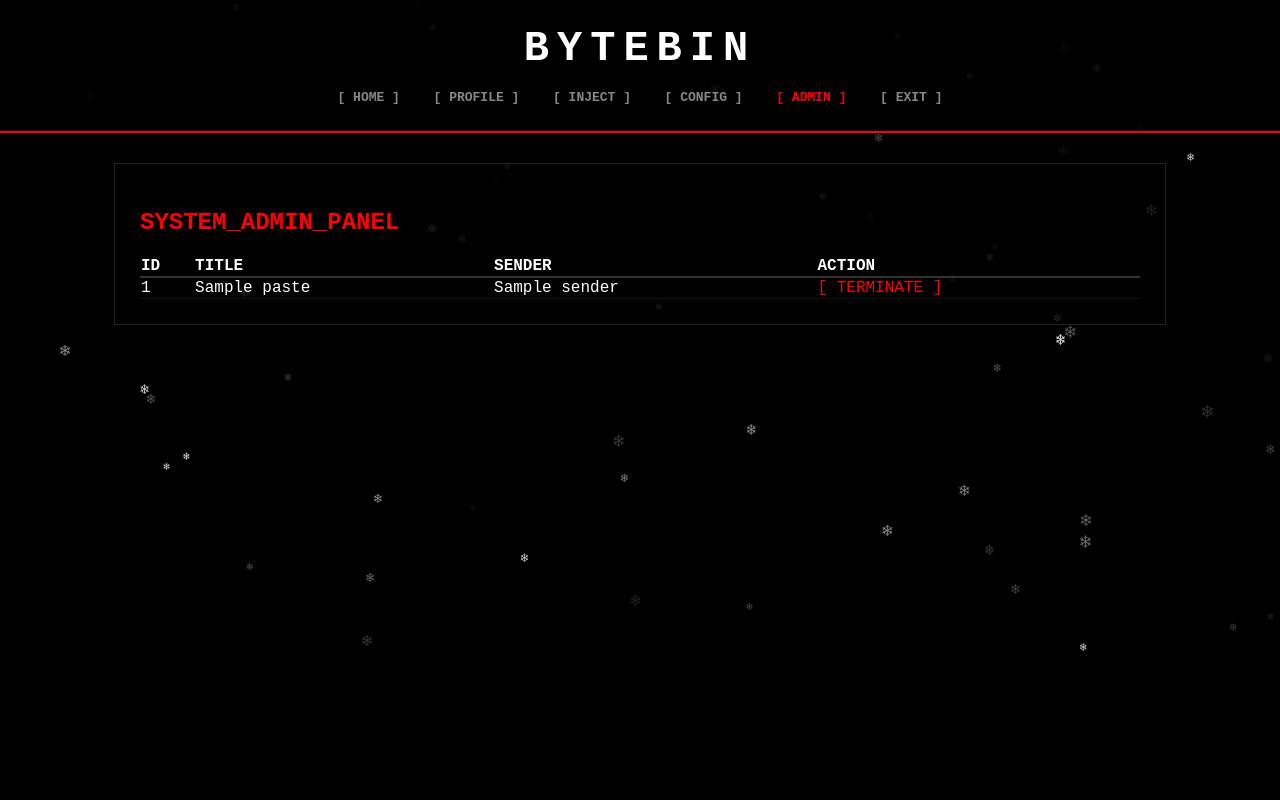
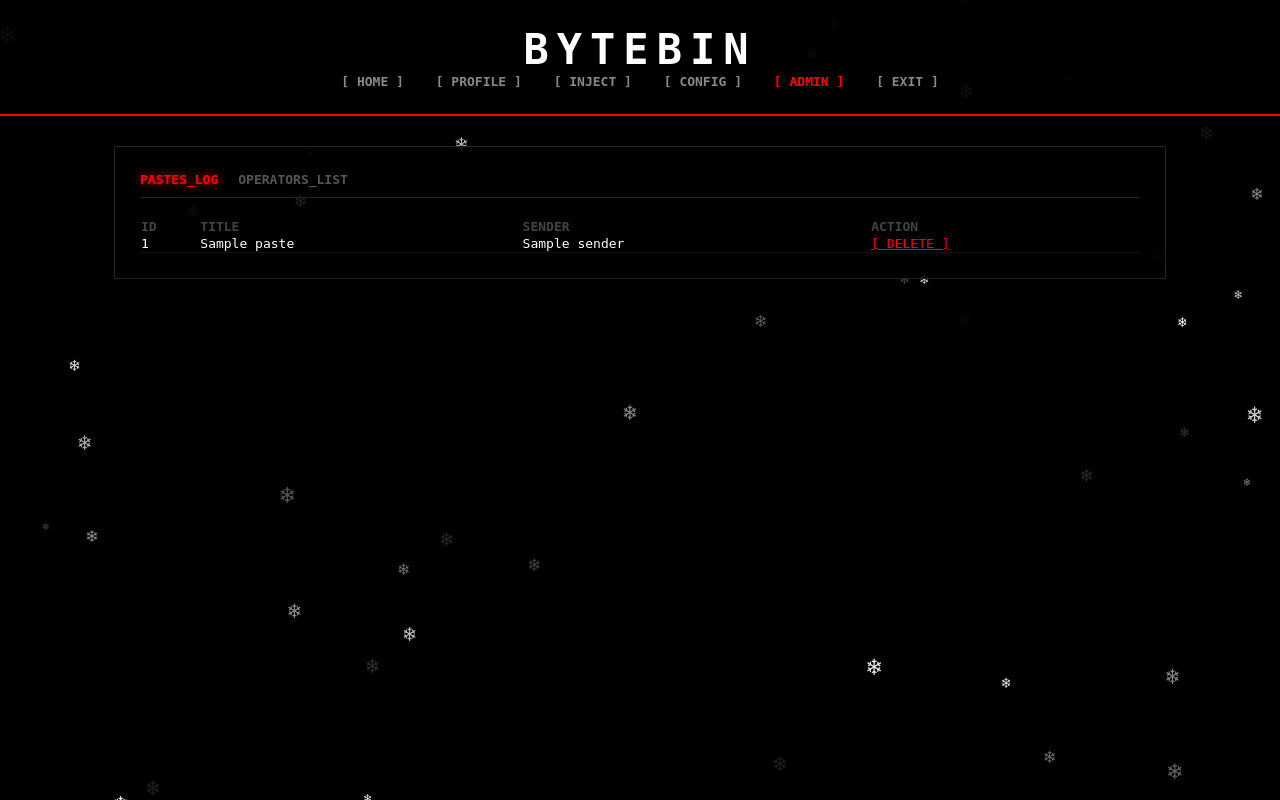
Before and after one commit to googldorks-beep/Secret, a Flask app: page /admin in a window 1280 px wide. Run offline with Flask 3, Linux system fonts and the light colour scheme; the visitor is signed in with stand-in values (Sample User, id 1); grey boxes marked "Sample" are stand-in pictures; a database or web service that is not in the repository returns one stand-in record (values such as "Sample title"); some libraries are stand-ins or nearby versions.

Commit message:
V270: Admin Panel Overhaul with User Management

```diff
--- a/server.py
+++ b/server.py
@@ -9,7 +9,7 @@ except ImportError:
     pass
 
 app = Flask(__name__)
-app.secret_key = os.environ.get('SECRET_KEY', 'TOTAL_V220_WAXUES')
+app.secret_key = os.environ.get('SECRET_KEY', 'OVERLORD_V270')
 DB_URL = os.environ.get('DATABASE_URL')
 
 def get_db():
@@ -18,25 +18,6 @@ def get_db():
         conn = psycopg2.connect(DB_URL, cursor_factory=RealDictCursor, connect_timeout=10)
         return conn
     except: return None
-
-def init_db():
-    conn = get_db()
-    if not conn: return
-    cur = conn.cursor()
-    # Обновляем структуру: добавляем avatar_url и таблицу банов
-    cur.execute("ALTER TABLE users ADD COLUMN IF NOT EXISTS avatar_url TEXT DEFAULT ''")
-    cur.execute("ALTER TABLE users ADD COLUMN IF NOT EXISTS is_banned BOOLEAN DEFAULT FALSE")
-    cur.execute("""CREATE TABLE IF NOT EXISTS pastes (
-        id SERIAL PRIMARY KEY, sender TEXT, title TEXT, content TEXT,
-        style TEXT DEFAULT 'dark-blue', views INTEGER DEFAULT 0,
-        likes INTEGER DEFAULT 0, dislikes INTEGER DEFAULT 0,
-        created_at TIMESTAMP DEFAULT CURRENT_TIMESTAMP
-    )""")
-    cur.execute("""CREATE TABLE IF NOT EXISTS comments (
-        id SERIAL PRIMARY KEY, paste_id INTEGER REFERENCES pastes(id) ON DELETE CASCADE,
-        sender TEXT, text TEXT, created_at TIMESTAMP DEFAULT CURRENT_TIMESTAMP
-    )""")
-    conn.commit(); cur.close(); conn.close()
 
 @app.route('/')
 def index():
@@ -55,7 +36,7 @@ def register():
             cur.execute("INSERT INTO users (username, password_hash) VALUES (%s, %s)", (u, h))
             conn.commit()
             return redirect('/login')
-        except: flash("User already exists!")
+        except: return "User exists"
         finally: cur.close(); conn.close()
     return render_template('register.html')
 
@@ -68,10 +49,43 @@ def login():
         cur.execute("SELECT * FROM users WHERE username=%s AND password_hash=%s", (u, h))
         user = cur.fetchone(); cur.close(); conn.close()
         if user:
-            if user['is_banned']: return "YOU ARE BANNED"
             session.update({'user':user['username'], 'role':user['role'], 'bg':user['bg_url'], 'music':user['music_url'], 'avatar':user['avatar_url']})
             return redirect('/')
     return render_template('login.html')
+
+@app.route('/admin')
+def admin():
+    if session.get('role') != 'Owner': abort(403)
+    conn = get_db(); cur = conn.cursor()
+    cur.execute("SELECT * FROM pastes ORDER BY id DESC")
+    p = cur.fetchall()
+    cur.execute("SELECT * FROM users ORDER BY reg_date DESC")
+    u = cur.fetchall(); cur.close(); conn.close()
+    return render_template('admin.html', pastes=p, users=u)
+
+@app.route('/admin/promote/<int:uid>')
+def promote(uid):
+    if session.get('role') != 'Owner': abort(403)
+    conn = get_db(); cur = conn.cursor()
+    cur.execute("UPDATE users SET role = 'Admin' WHERE id = %s AND role != 'Owner'", (uid,))
+    conn.commit(); cur.close(); conn.close()
+    return redirect('/admin')
+
+@app.route('/admin/delete_user/<int:uid>')
+def delete_user(uid):
+    if session.get('role') != 'Owner': abort(403)
+    conn = get_db(); cur = conn.cursor()
+    cur.execute("DELETE FROM users WHERE id = %s AND role != 'Owner'", (uid,))
+    conn.commit(); cur.close(); conn.close()
+    return redirect('/admin')
+
+@app.route('/delete_paste/<int:pid>')
+def delete_paste(pid):
+    if session.get('role') not in ['Owner', 'Admin']: abort(403)
+    conn = get_db(); cur = conn.cursor()
+    cur.execute("DELETE FROM pastes WHERE id = %s", (pid,))
+    conn.commit(); cur.close(); conn.close()
+    return redirect('/admin')
 
 @app.route('/profile/<username>')
 def profile(username):
@@ -83,6 +97,28 @@ def profile(username):
     p = cur.fetchall(); cur.close(); conn.close()
     return render_template('profile.html', u=u, pastes=p)
 
+@app.route('/paste/<int:pid>', methods=['GET', 'POST'])
+def view(pid):
+    conn = get_db(); cur = conn.cursor()
+    if request.method == 'POST' and 'user' in session:
+        txt = request.form.get('comment')
+        cur.execute("INSERT INTO comments (paste_id, sender, text) VALUES (%s,%s,%s)", (pid, session['user'], txt))
+        conn.commit()
+    cur.execute("UPDATE pastes SET views = views + 1 WHERE id = %s", (pid,))
+    cur.execute("SELECT * FROM pastes WHERE id = %s", (pid,))
+    p = cur.fetchone()
+    cur.execute("SELECT * FROM comments WHERE paste_id = %s ORDER BY created_at DESC", (pid,))
+    c = cur.fetchall(); cur.close(); conn.close()
+    return render_template('view.html', p=p, comments=c)
+
+@app.route('/vote/<int:pid>/<type>')
+def vote(pid, type):
+    col = "likes" if type == "up" else "dislikes"
+    conn = get_db(); cur = conn.cursor()
+    cur.execute(f"UPDATE pastes SET {col} = {col} + 1 WHERE id = %s", (pid,))
+    conn.commit(); cur.close(); conn.close()
+    return redirect(f'/paste/{pid}')
+
 @app.route('/settings', methods=['GET', 'POST'])
 def settings():
     if 'user' not in session: return redirect('/login')
@@ -92,36 +128,8 @@ def settings():
         cur.execute("UPDATE users SET bg_url=%s, music_url=%s, status=%s, avatar_url=%s WHERE username=%s", (bg, mu, st, av, session['user']))
         conn.commit(); cur.close(); conn.close()
         session.update({'bg':bg, 'music':mu, 'avatar':av})
+        return redirect('/settings')
     return render_template('settings.html')
-
-@app.route('/admin')
-def admin():
-    if session.get('role') != 'Owner': abort(403)
-    conn = get_db(); cur = conn.cursor()
-    cur.execute("SELECT * FROM users ORDER BY id DESC")
-    u = cur.fetchall()
-    cur.execute("SELECT * FROM pastes ORDER BY id DESC")
-    p = cur.fetchall(); cur.close(); conn.close()
-    return render_template('admin.html', users=u, pastes=p)
-
-@app.route('/ban/<username>')
-def ban(username):
-    if session.get('role') != 'Owner': abort(403)
-    conn = get_db(); cur = conn.cursor()
-    cur.execute("UPDATE users SET is_banned = NOT is_banned WHERE username=%s", (username,))
-    conn.commit(); cur.close(); conn.close()
-    return redirect('/admin')
-
-@app.route('/paste/<int:pid>')
-def view(pid):
-    conn = get_db(); cur = conn.cursor()
-    cur.execute("UPDATE pastes SET views = views + 1 WHERE id = %s", (pid,))
-    cur.execute("SELECT * FROM pastes WHERE id = %s", (pid,))
-    p = cur.fetchone()
-    cur.execute("SELECT * FROM comments WHERE paste_id = %s ORDER BY created_at DESC", (pid,))
-    c = cur.fetchall(); cur.close(); conn.close()
-    if not p: abort(404)
-    return render_template('view.html', p=p, comments=c)
 
 @app.route('/add', methods=['GET', 'POST'])
 def add():
@@ -138,5 +146,4 @@ def add():
 def logout(): session.clear(); return redirect('/')
 
 if __name__ == "__main__":
-    init_db()
     app.run(host='0.0.0.0', port=int(os.environ.get("PORT", 8080)))
--- a/templates/admin.html
+++ b/templates/admin.html
@@ -1,15 +1,60 @@
 {% extends "layout.html" %}
 {% block content %}
-<h2 style="color:red;">SYSTEM_ADMIN_PANEL</h2>
-<table style="width: 100%; text-align: left; border-collapse: collapse;">
-    <tr style="border-bottom: 2px solid #333;"><th>ID</th><th>TITLE</th><th>SENDER</th><th>ACTION</th></tr>
+<style>
+    .admin-nav { display: flex; gap: 20px; border-bottom: 1px solid #222; margin-bottom: 20px; padding-bottom: 10px; }
+    .admin-nav a { color: #555; text-decoration: none; cursor: pointer; font-weight: bold; }
+    .admin-nav a.active { color: var(--red); text-shadow: 0 0 10px var(--red); }
+
+    .user-grid { display: grid; grid-template-columns: repeat(auto-fill, minmax(200px, 1fr)); gap: 15px; }
+    .user-card { background: rgba(255,255,255,0.03); border: 1px solid #222; padding: 15px; text-align: center; border-radius: 8px; }
+    .user-card img { width: 60px; height: 60px; border-radius: 50%; border: 2px solid #333; margin-bottom: 10px; object-fit: cover; }
+    .role-badge { font-size: 10px; padding: 2px 6px; border-radius: 4px; background: #111; color: #888; }
+    .role-owner { color: var(--red); border: 1px solid var(--red); }
+</style>
+
+<div class="admin-nav">
+    <a onclick="showTab('pastes')" id="p-tab" class="active">PASTES_LOG</a>
+    <a onclick="showTab('users')" id="u-tab">OPERATORS_LIST</a>
+</div>
+
+<div id="pastes-section">
+    <table style="width: 100%; border-collapse: collapse; font-size: 13px;">
+        <tr style="text-align: left; color: #444;"><th>ID</th><th>TITLE</th><th>SENDER</th><th>ACTION</th></tr>
         {% for p in pastes %}
         <tr style="border-bottom: 1px solid #111;">
             <td>{{ p.id }}</td>
             <td>{{ p.title }}</td>
             <td>{{ p.sender }}</td>
-        <td><a href="/delete/{{ p.id }}" style="color: red; text-decoration: none;">[ TERMINATE ]</a></td>
+            <td><a href="/delete_paste/{{ p.id }}" style="color: red;">[ DELETE ]</a></td>
         </tr>
         {% endfor %}
     </table>
+</div>
+
+<div id="users-section" style="display: none;">
+    <div class="user-grid">
+        {% for u in users %}
+        <div class="user-card">
+            <img src="{{ u.avatar_url if u.avatar_url else 'https://i.imgur.com/6VBx3io.png' }}">
+            <div style="font-weight: bold;">{{ u.username }}</div>
+            <div class="role-badge {{ 'role-owner' if u.role == 'Owner' else '' }}">{{ u.role }}</div>
+            <div style="margin-top: 10px; display: flex; flex-direction: column; gap: 5px;">
+                {% if u.role != 'Owner' %}
+                <a href="/admin/promote/{{ u.id }}" style="color: lime; font-size: 10px;">[ PROMOTE ]</a>
+                <a href="/admin/delete_user/{{ u.id }}" style="color: red; font-size: 10px;">[ TERMINATE ]</a>
+                {% endif %}
+            </div>
+        </div>
+        {% endfor %}
+    </div>
+</div>
+
+<script>
+    function showTab(tab) {
+        document.getElementById('pastes-section').style.display = (tab === 'pastes') ? 'block' : 'none';
+        document.getElementById('users-section').style.display = (tab === 'users') ? 'block' : 'none';
+        document.getElementById('p-tab').className = (tab === 'pastes') ? 'active' : '';
+        document.getElementById('u-tab').className = (tab === 'users') ? 'active' : '';
+    }
+</script>
 {% endblock %}
--- a/templates/layout.html
+++ b/templates/layout.html
@@ -2,91 +2,36 @@
 <html>
 <head>
     <style>
-        :root { --red: #ff0000; --green: #00ff41; --purple: #bc13fe; --gold: #ffd700; --orange: #ff4500; --blue: #00f2ff; }
+        :root { --red: #ff0000; --green: #00ff41; --purple: #bc13fe; --gold: #ffd700; --orange: #ff4500; }
         body {
             background: #000 url('{{ session.bg }}') fixed center;
-            background-size: cover;
-            color: #fff;
-            font-family: 'Courier New', monospace;
-            margin: 0;
-            overflow-x: hidden;
+            background-size: cover; color: #fff; font-family: monospace;
+            margin: 0; min-height: 100vh; position: relative;
         }
-        header { background: rgba(0,0,0,0.9); border-bottom: 2px solid var(--red); padding: 25px; text-align: center; position: relative; z-index: 10; }
-
-        .main-title { color: #ffffff; font-size: 42px; letter-spacing: 8px; margin: 0; text-transform: uppercase; font-weight: bold; }
+        header { background: rgba(0,0,0,0.9); border-bottom: 2px solid var(--red); padding: 25px; text-align: center; position: relative; z-index: 100; }
+        .main-title { color: #fff; font-size: 42px; letter-spacing: 8px; margin: 0; font-weight: bold; text-transform: uppercase; }
         .waxues-nick { background: linear-gradient(90deg, red, orange, yellow, lime, cyan, blue, violet, red); -webkit-background-clip: text; color: transparent; background-size: 200%; animation: r 3s linear infinite; font-weight: bold; }
         @keyframes r { to { background-position: 200%; } }
+        nav a { color: #888; text-decoration: none; margin: 0 12px; font-weight: bold; font-size: 13px; }
+        nav a:hover { color: #fff; }
+        .container { max-width: 1000px; margin: 30px auto; background: rgba(0,0,0,0.85); padding: 25px; border: 1px solid #222; position: relative; z-index: 100; }
 
-        nav { margin-top: 15px; }
-        nav a { color: #888; text-decoration: none; margin: 0 12px; font-weight: bold; font-size: 13px; }
-        nav a:hover { color: #fff; text-shadow: 0 0 5px #fff; }
+        .paste-row { display: block; text-decoration: none; color: inherit; padding: 25px; margin-bottom: 20px; transition: 0.3s; border-radius: 4px; }
+        .glow-red { background: rgba(255, 0, 0, 0.1); border: 1px solid var(--red); box-shadow: 0 0 20px rgba(255, 0, 0, 0.3), inset 0 0 15px rgba(255, 0, 0, 0.2); }
+        .glow-rainbow { background: rgba(255,255,255,0.05); border: 1px solid #fff; box-shadow: 0 0 20px rgba(255,255,255,0.2); }
 
-        .container { max-width: 1000px; margin: 30px auto; background: rgba(0,0,0,0.85); padding: 25px; border: 1px solid #222; position: relative; z-index: 10; }
+        .avatar-img { width: 120px; height: 120px; border-radius: 50%; border: 3px solid var(--red); object-fit: cover; background: #111; }
+        .btn { background: var(--red); color: #fff; border: none; padding: 12px; width: 100%; cursor: pointer; font-weight: bold; margin-top: 10px; }
+        input, textarea, select { background: #0a0a0a; border: 1px solid #333; color: #fff; padding: 12px; width: 100%; margin-bottom: 10px; box-sizing: border-box; }
 
-        /* Кликабельная полоска с полным свечением поля */
-        .paste-row {
-            display: block;
-            text-decoration: none;
-            color: inherit;
-            padding: 25px;
-            margin-bottom: 20px;
-            transition: all 0.4s ease;
-            border-radius: 4px;
-        }
-
-        /* Цвета с полной заливкой светом */
-        .glow-rainbow {
-            background: rgba(255, 255, 255, 0.05);
-            border: 1px solid #fff;
-            box-shadow: 0 0 20px rgba(255, 255, 255, 0.2), inset 0 0 15px rgba(255, 255, 255, 0.1);
-            position: relative;
-        }
-        .glow-rainbow:before {
-            content: ''; position: absolute; top: 0; left: 0; right: 0; bottom: 0;
-            border-radius: 4px; padding: 2px;
-            background: linear-gradient(45deg, red, orange, yellow, green, blue, violet, red);
-            -webkit-mask: linear-gradient(#fff 0 0) content-box, linear-gradient(#fff 0 0);
-            -webkit-mask-composite: xor; mask-composite: exclude;
-        }
-
-        .glow-red {
-            background: rgba(255, 0, 0, 0.1);
-            border: 1px solid var(--red);
-            box-shadow: 0 0 25px rgba(255, 0, 0, 0.3), inset 0 0 20px rgba(255, 0, 0, 0.2);
-        }
-        .glow-green {
-            background: rgba(0, 255, 65, 0.1);
-            border: 1px solid var(--green);
-            box-shadow: 0 0 25px rgba(0, 255, 65, 0.3), inset 0 0 20px rgba(0, 255, 65, 0.2);
-        }
-        .glow-purple {
-            background: rgba(188, 19, 254, 0.1);
-            border: 1px solid var(--purple);
-            box-shadow: 0 0 25px rgba(188, 19, 254, 0.3), inset 0 0 20px rgba(188, 19, 254, 0.2);
-        }
-        .glow-gold {
-            background: rgba(255, 215, 0, 0.1);
-            border: 1px solid var(--gold);
-            box-shadow: 0 0 25px rgba(255, 215, 0, 0.3), inset 0 0 20px rgba(255, 215, 0, 0.2);
-        }
-        .glow-orange {
-            background: rgba(255, 69, 0, 0.1);
-            border: 1px solid var(--orange);
-            box-shadow: 0 0 25px rgba(255, 69, 0, 0.3), inset 0 0 20px rgba(255, 69, 0, 0.2);
-        }
-
-        .paste-row:hover { transform: translateY(-5px); filter: brightness(1.3); }
-
-        .btn { background: var(--red); color: #fff; border: none; padding: 10px; width: 100%; cursor: pointer; margin-top: 5px; font-weight: bold; }
-        input, textarea, select { background: #0a0a0a; border: 1px solid #333; color: #fff; padding: 10px; width: 100%; margin-bottom: 10px; box-sizing: border-box; }
-
-        #snow-container { position: fixed; top: 0; left: 0; width: 100%; height: 100%; pointer-events: none; z-index: 5; }
-        .snowflake { position: absolute; top: -10px; color: white; font-size: 1em; user-select: none; z-index: 5; }
+        /* Снежинки на весь экран */
+        #snow-container { position: fixed; top: 0; left: 0; width: 100%; height: 100%; pointer-events: none; z-index: 50; }
+        .snowflake { position: absolute; color: #fff; user-select: none; z-index: 50; top: -20px; }
+        @keyframes fall { to { transform: translateY(105vh); } }
     </style>
 </head>
 <body>
     <div id="snow-container"></div>
-    {% if session.music %}<audio src="{{ session.music }}" autoplay loop></audio>{% endif %}
     <header>
         <h1 class="main-title">BYTEBIN</h1>
         <nav>
@@ -103,24 +48,19 @@
     <div class="container">{% block content %}{% endblock %}</div>
 
     <script>
-        function createSnowflake() {
-            const container = document.getElementById('snow-container');
-            const snowflake = document.createElement('div');
-            snowflake.classList.add('snowflake');
-            snowflake.innerHTML = '&#10052;';
-            snowflake.style.left = Math.random() * 100 + 'vw';
-            snowflake.style.animationDuration = Math.random() * 3 + 2 + 's';
-            snowflake.style.opacity = Math.random();
-            snowflake.style.fontSize = Math.random() * 10 + 10 + 'px';
-            container.appendChild(snowflake);
-            let pos = -10;
-            const timer = setInterval(() => {
-                pos += 2;
-                snowflake.style.top = pos + 'px';
-                if (pos > window.innerHeight) { clearInterval(timer); snowflake.remove(); }
-            }, 20);
+        function createSnow() {
+            const snow = document.getElementById('snow-container');
+            const flake = document.createElement('div');
+            flake.classList.add('snowflake');
+            flake.innerHTML = '&#10052;';
+            flake.style.left = Math.random() * 100 + 'vw';
+            flake.style.opacity = Math.random();
+            flake.style.fontSize = Math.random() * 15 + 10 + 'px';
+            flake.style.animation = `fall ${Math.random() * 5 + 5}s linear forwards`;
+            snow.appendChild(flake);
+            setTimeout(() => flake.remove(), 10000);
         }
-        setInterval(createSnowflake, 100);
+        setInterval(createSnow, 150);
     </script>
 </body>
 </html>
```
Lines whose indentation alone changed are shown as unchanged.
